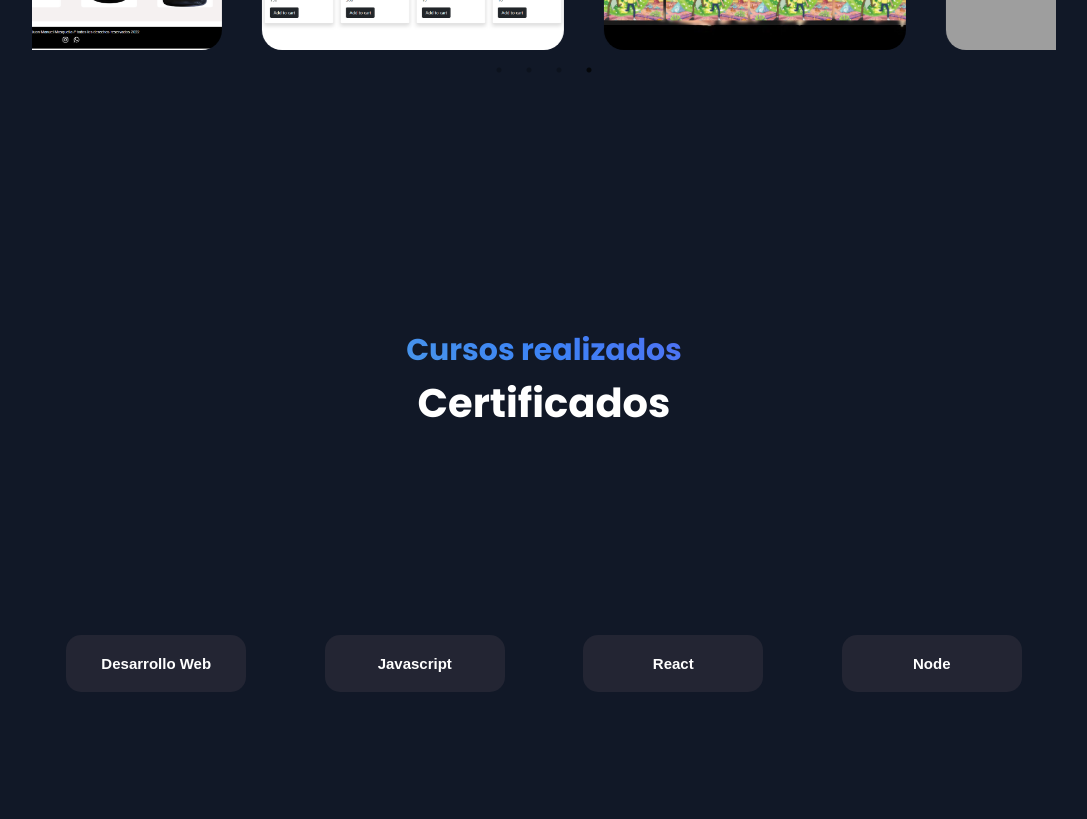
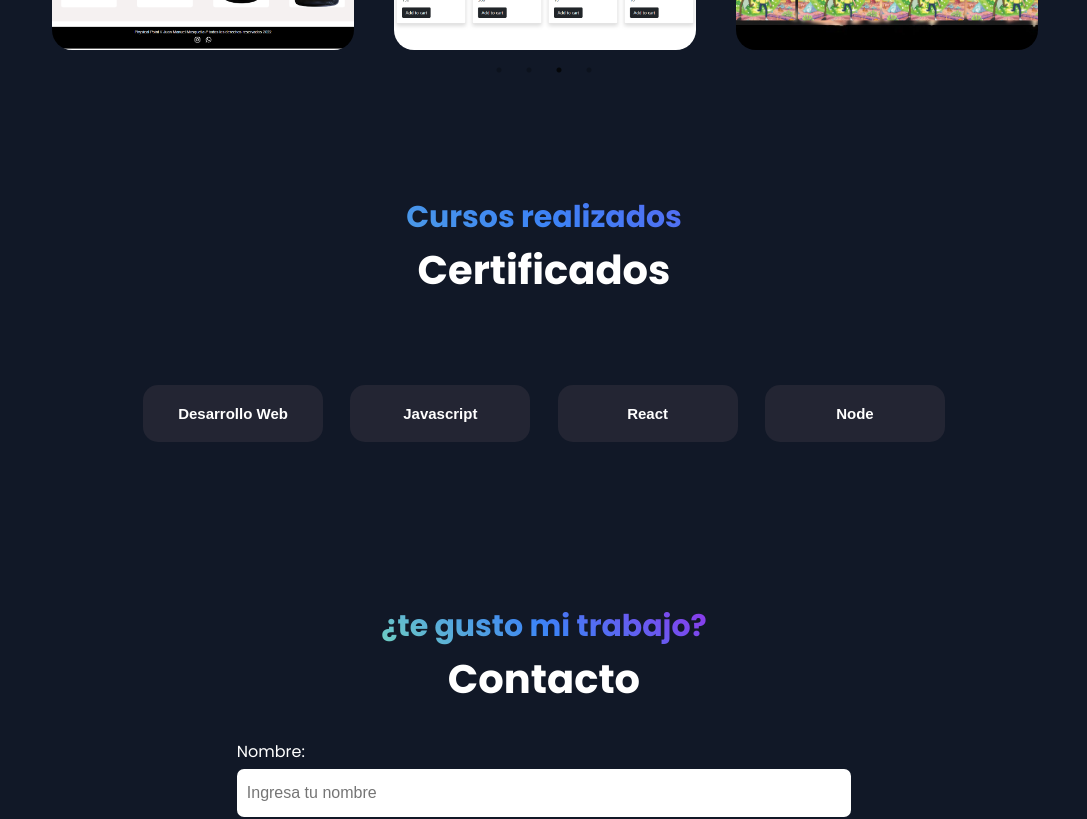
Before and after one commit to JuanMosquela/juan-portfolio, a React (Create React App) app: page / in a window 1280 px wide. Shown: the part 2380-3199 px from the top of the page, without its empty margins (96-1183 px from the left). Built offline with nearby package versions, Linux system fonts and the light colour scheme; grey boxes are pictures that could not be loaded.

Commit message:
agregado modal en seccion academic

```diff
--- a/src/components/academics/Academic.jsx
+++ b/src/components/academics/Academic.jsx
@@ -1,4 +1,4 @@
-import { Box, Button, ButtonGroup, CircularProgress } from "@mui/material"
+import { Box, Button, ButtonGroup, CircularProgress, Modal } from "@mui/material"
 import { useContext, useEffect, useState } from "react"
 import Title from "../title/Title"
 import { academicInfo } from "../../data/proyectsData"
@@ -16,10 +16,11 @@ const courses = [
 ]
 
 
+
+
 const Academic = () => {
 
-
-
+    const [open, setOpen] = useState(false)
 
 
 
@@ -29,12 +30,31 @@ const Academic = () => {
 
     const {theme} = useContext(ThemeContext)
 
+    const style = {
+        position: 'absolute',
+        top: '50%',
+        left: '50%',
+        transform: 'translate(-50%, -50%)',
+        width: 400,
+        fontFamily:'Nunito',
+
+        boxShadow: 24,
+        borderRadius: '20px',
+        backgroundColor: theme ? 'var(--blue-dark-color)' : '#FFF',
+        p: 4
+
+
+      };
+
 
 
 
 
 
     const handleClick = (academic) => {
+
+        setOpen(true)
+
         const foundAcademic = academicInfo.filter(el => {
             return el.title === academic
         })
@@ -44,6 +64,8 @@ const Academic = () => {
         }
 
     }
+
+    const handleClose = () => setOpen(false)
 
 
 
@@ -86,9 +108,22 @@ const Academic = () => {
 
             <div className="academic-wrapper" >
 
-                    {info?.map((el, index) => (
-                        <div key={index} className="academic-content">
-                            <h3>{el.title}</h3>
+                    <Modal
+                        open={open}
+                        onClose={handleClose}
+                        aria-labelledby="modal-modal-title"
+                        aria-describedby="modal-modal-description"
+
+                    >
+                        <Box sx={style}>
+                        {info?.map((el, index) => (
+
+                        <div
+
+
+                            key={index}
+                            className="academic-content">
+                            <h3 style={{ color: theme ? '#FFF' : '#000' }}>{el.title}</h3>
 
                             <ul>
                                 {el.description.map((e,index) => (
@@ -107,8 +142,18 @@ const Academic = () => {
 
                         </div>
 
-                    ))
-                }
+                        ))
+                        }
+                        </Box>
+                    </Modal>
+
+
+
+
+
+
+
+
 
 
             </div>
--- a/src/components/academics/academic.css
+++ b/src/components/academics/academic.css
@@ -1,24 +1,22 @@
 .academic{
-    min-height: 100vh;
+    min-height: 30vh;
     display: flex;
     justify-content: space-around;
     flex-direction: column;
-    padding: 5rem 0 ;
 
 
 
 }
 .container-buttons{
     display: flex;
-    padding: 0 10%;
+    padding: 0rem 10%;
     align-items: center;
     justify-content: space-around;
     flex-wrap: wrap;
     margin: 0 auto;
-    margin-bottom: 5rem;
+    margin-top: 5rem;
+
     gap: 1rem;
-
-
 
 }
 
--- a/src/pages/proyects.css
+++ b/src/pages/proyects.css
@@ -12,6 +12,7 @@
     grid-template-columns: 1fr 1fr;
     gap: 2rem;
     align-items: center;
+
 
 
 
```
